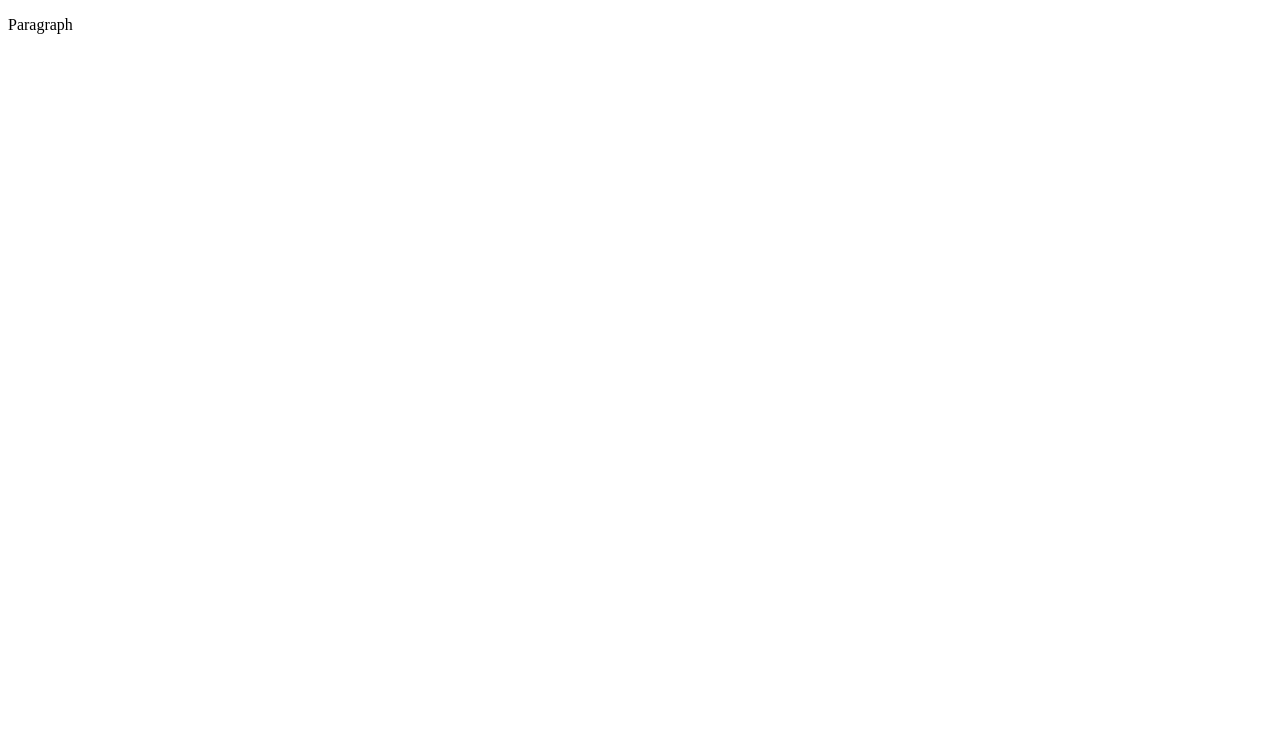
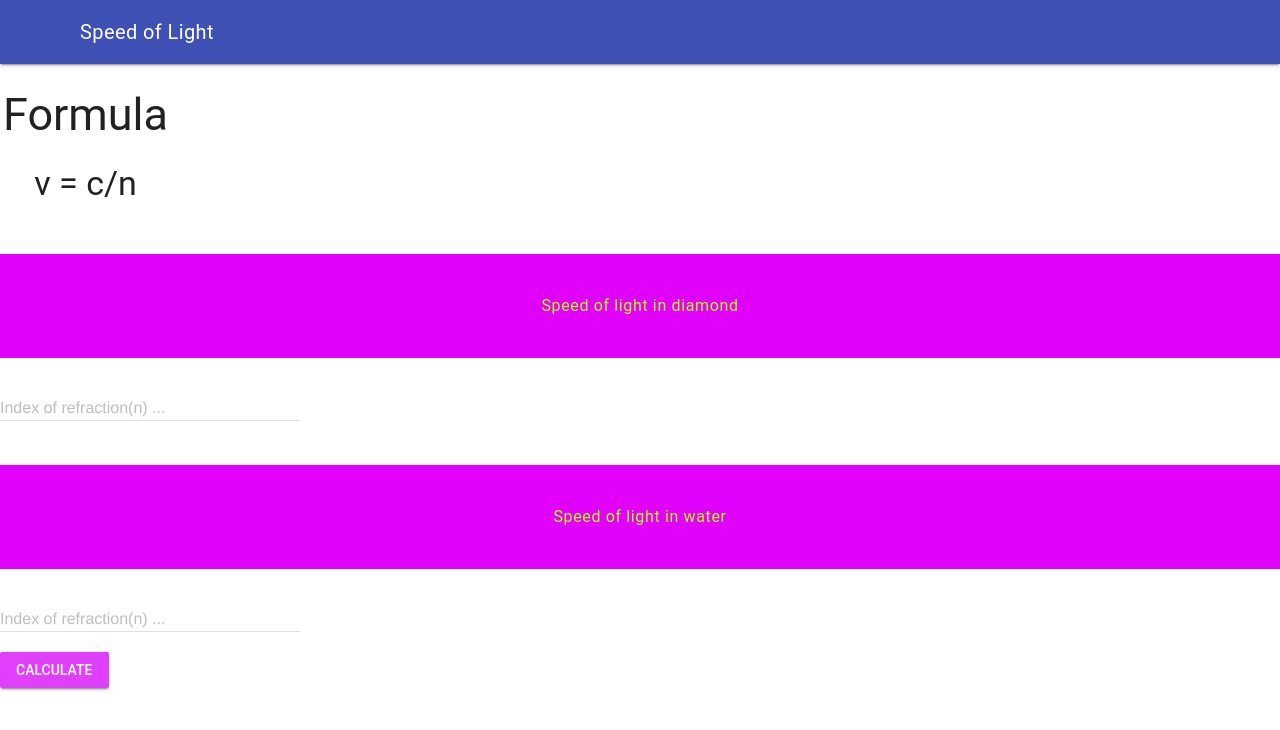
Before and after one commit to ICD2O-Digital-Tech-KukwacA/Assign-03-HTML-Calculations, a plain HTML site: page index.html in a window 1280 px wide. Drawn offline with nearby package versions, Linux system fonts and the light colour scheme.

Commit message:
Assign-03-Calculations

```diff
--- a/css/style.css
+++ b/css/style.css
@@ -1,4 +1,16 @@
-/* Created by: Mr. Coxall
-* Created on: Sep 2020
-* This file contains the CSS for index.html
+/* Created by: Kukwac
+* Created on: April 2025
+* This CSS file defines the style for index.html
+* ICD2O-Assign-03-HTML-Calculations
 */
+
+body {
+    background-color: rgb(255, 255, 255);
+}
+
+h6 {
+    background-color: rgb(224, 2, 253);
+    color: hsl(78, 100%, 50%);
+    padding: 40px;
+    text-align: center;
+}
--- a/index.html
+++ b/index.html
@@ -1,9 +1,89 @@
+<!--Assign-03-HTML-Calculations-->
 <!DOCTYPE html>
 <html>
   <head>
-    <title>Title</title>
+    <!--Metadata-->
+    <meta charset="utf-8" />
+    <meta name="description" content="Speed of light in different mediums" />
+    <meta name="keywords" content="immaculata, icd2o" />
+    <meta name="author" content="Kukwac" />
+    <meta name="viewport" content="width=device-width, initial-scale=1.0" />
+    <!--Favicon-->
+    <link rel="apple-touch-icon" sizes="180x180" href="./Favicons/apple-touch-icon.png" />
+    <link rel="icon" type="image/png" sizes="32x32" href="./Favicons/favicon-32x32.png" />
+    <link rel="icon" type="image/png" sizes="16x16" href="./Favicons/favicon-32x32.png" />
+    <link rel="manifest" href="./Favicons/site.webmanifest" />
+    <!--MDL stylesheets-->
+    <link rel="stylesheet" href="https://fonts.googleapis.com/icon?family=Material+Icons" />
+    <link rel="stylesheet" href="https://code.getmdl.io/1.3.0/material.indigo-purple.min.css" />
+    <!--CSS stylesheet-->
+    <link rel="stylesheet" href="./css/style.css" />
+    <!--Title-->
+    <title>Speed of Light</title>
   </head>
   <body>
-    <p>Paragraph</p>
+    <!--Web page content with a Javascript file and MDL components-->
+    <script defer src="https://code.getmdl.io/1.3.0/material.min.js"></script>
+    <script src="./js/script.js"></script>
+    <div class="mdl-layout mdl-js-layout mdl-layout--fixed-header">
+      <header class="mdl-layout__header">
+        <div class="mdl-layout__header-row">
+          <span class="mdl-layout-title">Speed of Light</span>
+        </div>
+      </header>
+      <main class="mdl-layout__content">
+        <table>
+          <tr>
+            <th>
+              <h2>Formula</h2>
+              <h3>v = c/n<h3>
+            </th>
+          </tr>
+        </table>
+        <!-- Simple Textfield -->
+        <form action="#">
+          <h6>Speed of light in diamond</h6>
+          <div class="mdl-textfield mdl-js-textfield">
+            <input
+              class="mdl-textfield__input"
+              type="float"
+              pattern="-?[0-9]*(\.[0-9]+)?"
+              id="diamond"
+            />
+            <label class="mdl-textfield__label" for="index-of-refraction">Index of refraction(n) ...</label>
+            <span class="mdl-textfield__error">Input is not a number!</span>
+          </div>
+        </form>
+
+        <!-- Simple Textfield -->
+        <form action="#">
+          <h6>Speed of light in water</h6>
+          <div class="mdl-textfield mdl-js-textfield">
+            <input
+              class="mdl-textfield__input"
+              type="float"
+              pattern="-?[0-9]*(\.[0-9]+)?"
+              id="water"
+            />
+            <label class="mdl-textfield__label" for="index-of-refraction-of-water">Index of refraction(n) ...</label>
+            <span class="mdl-textfield__error">Input is not a number!</span>
+          </div>
+        </form>
+        <!-- Raised button with ripple -->
+        <button
+          class="mdl-button mdl-js-button mdl-button--raised mdl-js-ripple-effect mdl-button--accent"
+          onclick="calculate()"
+        >
+          Calculate
+        </button>
+        <br />
+        <p>
+          <div id="speed">
+          </div>
+          <div id="speed2">
+          </div>
+        </p>
+      </main>
+    </div>
   </body>
 </html>
--- a/js/script.js
+++ b/js/script.js
@@ -1,5 +1,23 @@
-// Copyright (c) 2020 Mr. Coxall All rights reserved
+// Copyright (c) 2022 Ms Raffin All rights reserved
 //
-// Created by: Mr. Coxall
-// Created on: Sep 2020
+// Created by: Kukwac
+// Created on: April 2025
 // This file contains the JS functions for index.html
+
+"use strict";
+/**
+ * This function calculates speed of light in different mediums.
+ */
+function calculate() {
+  // input
+    let n = parseFloat(document.getElementById('diamond').value);
+    let n2 = parseFloat(document.getElementById('water').value);
+    const c = 300000000
+  // process
+    let v = c / n;
+    let v2 = c / n2;
+
+  // output
+    document.getElementById('speed').innerHTML = 'The speed of light in diamond is ' + v.toExponential(2) + 'm/s' + '.'
+    document.getElementById('speed2').innerHTML = 'The speed of light in water is ' + v2.toExponential(2) + 'm/s' + '.'
+}
```
